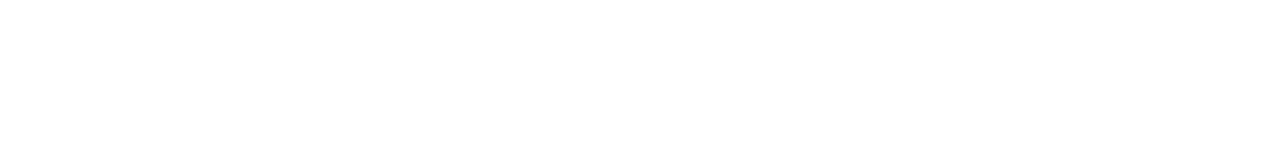
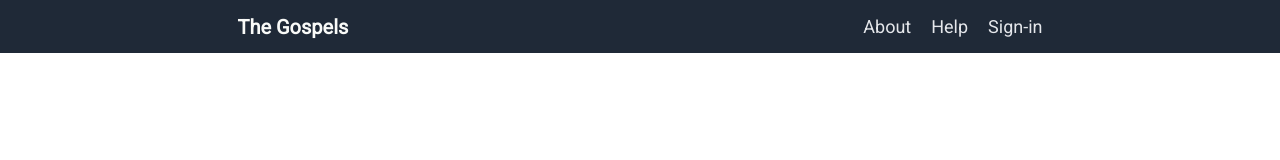
Before and after one commit to MytsicRocha/LandingPage, a plain HTML site: page index.html in a window 1280 px wide. Drawn offline with Linux system fonts and the light colour scheme.

Commit message:
Agregar encabezado

```diff
--- a/index.html
+++ b/index.html
@@ -3,11 +3,17 @@
         <head>
         <meta charset="UTF-8">
         <link rel="stylesheet" href="./style.css">
-        <title>LandingPage</title>
+        <title>The Gospels</title>
     </head>
     <body>
-
-
+        <div class="encabezado">
+            <div class="logo"><strong>The Gospels</strong></div>
+            <ul>
+                <a class="lnk">About</a>
+                <a class="lnk">Help</a>
+                <a class="lnk">Sign-in</a>
+            </ul>
+        </div>
 
     </body>
 </html>
--- a/style.css
+++ b/style.css
@@ -0,0 +1,28 @@
+@import url('https://fonts.googleapis.com/css?family=Roboto');
+body{
+    font-family: 'Roboto';
+    margin: 0;
+}
+
+.encabezado {
+    display: flex;
+    justify-content: space-around;
+    background: #1f2937;
+}
+
+.logo {
+    display: flex;
+    color: #f9faf8;
+    align-items: center;
+    font-size: 20px;
+}
+
+ul {
+    display: flex;
+    gap: 20px;
+}
+
+.lnk {
+    color: #E5E7EB;
+    font-size: 18px;
+}
```
